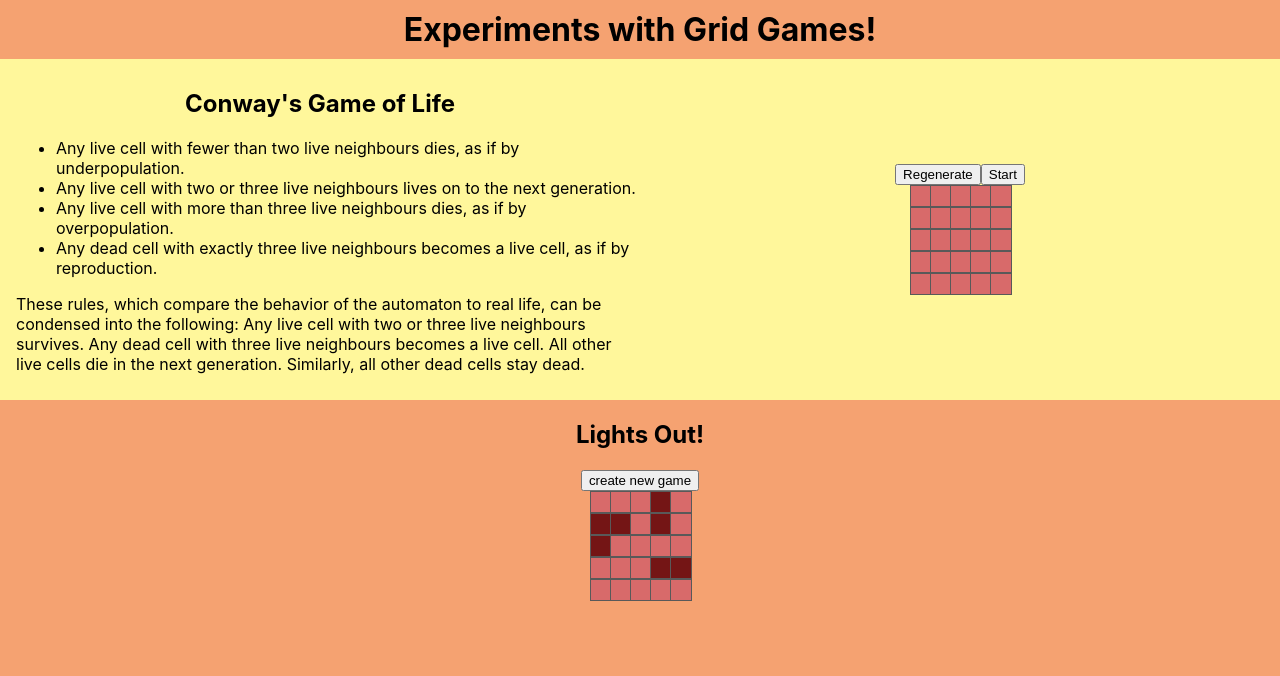
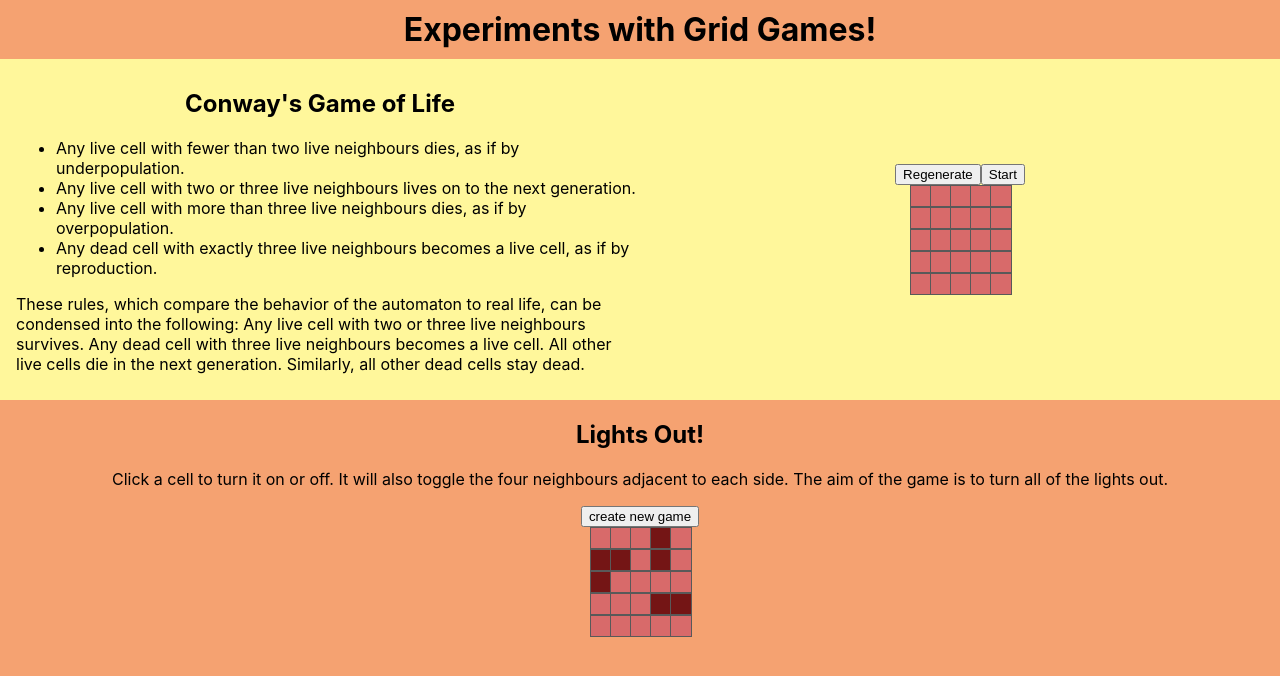
Before and after one commit to CloudBop/tdd-grid-games-typescript, a React (Create React App) app: page / in a window 1280 px wide. Shown: the top 676 px of the page. Built offline with nearby package versions, Linux system fonts and the light colour scheme.

Commit message:
+descriptoin

```diff
--- a/src/components/lights-out/LightsOut.tsx
+++ b/src/components/lights-out/LightsOut.tsx
@@ -9,8 +9,13 @@ function LightsOut() {
   });
   //
   return (
-    <div className="Lights-out-wrapper">
+    <div className="lights-out-wrapper">
       <h2>Lights Out!</h2>
+      <p>
+        Click a cell to turn it on or off. It will also toggle the four
+        neighbours adjacent to each side. The aim of the game is to turn all of
+        the lights out.
+      </p>
       <button
         onClick={() => {
           //
```
